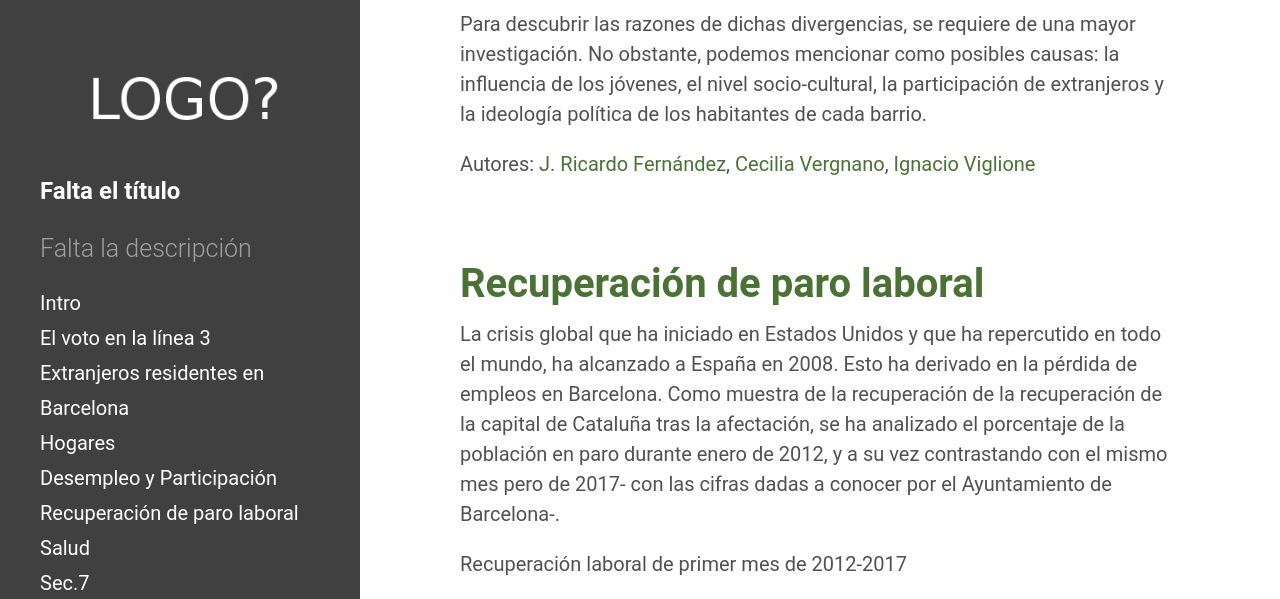
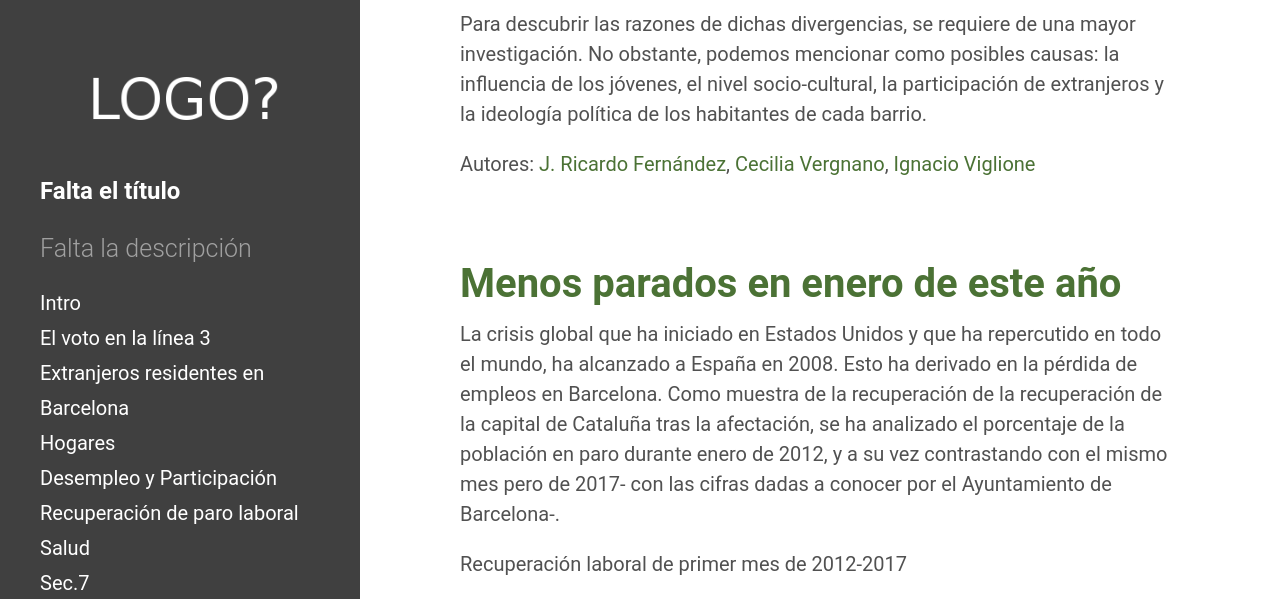
Before and after one commit to mper-bcn-ny/2017-metro, a Jekyll site: the page built from index.html, in a window 1280 px wide and 1400 px high, scrolled down 8354 px. Shown: the top 599 px of the window. Built offline with Jekyll 4.4.1, drawn with Linux system fonts in a browser that asks for light colours; the list of posts is cut into pages by our own code; some of the changed text lies outside the part shown; grey boxes are pictures that could not be loaded.

Commit message:
Update 2017-02-16-seccion_5.md

```diff
--- a/_posts/2017-02-16-seccion_5.md
+++ b/_posts/2017-02-16-seccion_5.md
@@ -1,6 +1,6 @@
 ---
 layout: post
-title: "Recuperación de paro laboral"
+title: Menos parados en enero de este año
 navigation: Recuperación de paro laboral
 ---
 
@@ -11,7 +11,7 @@ Recuperación laboral de primer mes de 2012-2017
 
 <iframe width="740" height="400" scrolling="no" frameborder="no" src="https://fusiontables.google.com/embedviz?containerId=googft-gviz-canvas&amp;q=select+col2%3E%3E0%2C+col10%3E%3E0%2C+col5%3E%3E1+from+1Fp9zsgLsdwJZdC1wht5FBoRoBLV-8_WLprqtJuWT+order+by+col10%3E%3E0+asc+limit+26&amp;viz=GVIZ&amp;t=LINE&amp;uiversion=2&amp;gco_forceIFrame=true&amp;gco_hasLabelsColumn=true&amp;gco_vAxes=%5B%7B%22title%22%3Anull%2C+%22minValue%22%3Anull%2C+%22maxValue%22%3Anull%2C+%22useFormatFromData%22%3Atrue%2C+%22viewWindow%22%3A%7B%22max%22%3Anull%2C+%22min%22%3Anull%7D%7D%2C%7B%22useFormatFromData%22%3Atrue%2C+%22viewWindow%22%3A%7B%22max%22%3Anull%2C+%22min%22%3Anull%7D%2C+%22minValue%22%3Anull%2C+%22maxValue%22%3Anull%2C+%22textStyle%22%3A%7B%22color%22%3A%22none%22%2C+%22fontSize%22%3A12%7D%7D%5D&amp;gco_useFirstColumnAsDomain=true&amp;gco_legacyScatterChartLabels=true&amp;gco_curveType=&amp;gco_booleanRole=certainty&amp;gco_lineWidth=2&amp;gco_hAxis=%7B%22useFormatFromData%22%3Atrue%2C+%22minValue%22%3Anull%2C+%22maxValue%22%3Anull%2C+%22viewWindow%22%3Anull%2C+%22viewWindowMode%22%3Anull%2C+%22textStyle%22%3A%7B%22color%22%3A%22%23000000%22%2C+%22fontSize%22%3A12%7D%7D&amp;gco_legend=none&amp;gco_series=%7B%220%22%3A%7B%22color%22%3A%22none%22%2C+%22targetAxisIndex%22%3A1%7D%2C+%221%22%3A%7B%22color%22%3A%22%2338761d%22%2C+%22targetAxisIndex%22%3A0%7D%7D&amp;gco_title=Recuperaci%C3%B3n+paro+laboral&amp;width=740&amp;height=400"></iframe>
 
- [Fuente: BCN.cat](www.bcn.cat/estadistica/catala/dades/barris/index.htm)
+ [Fuente:BCN.cat](www.bcn.cat/estadistica/catala/dades/barris/index.htm)
 
 
 
```
